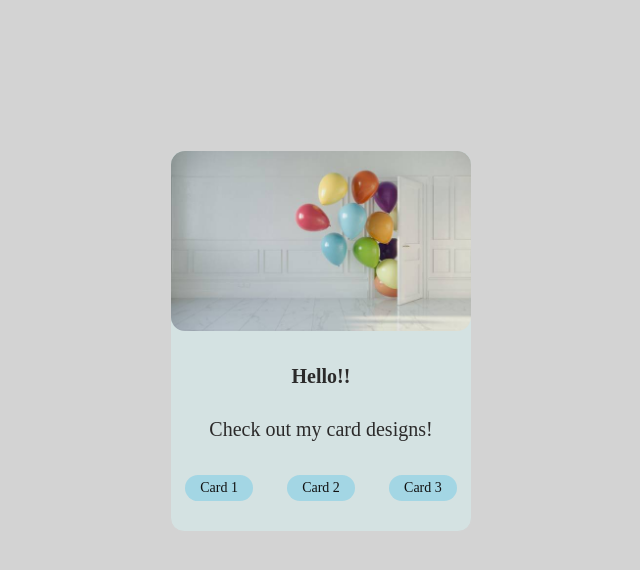
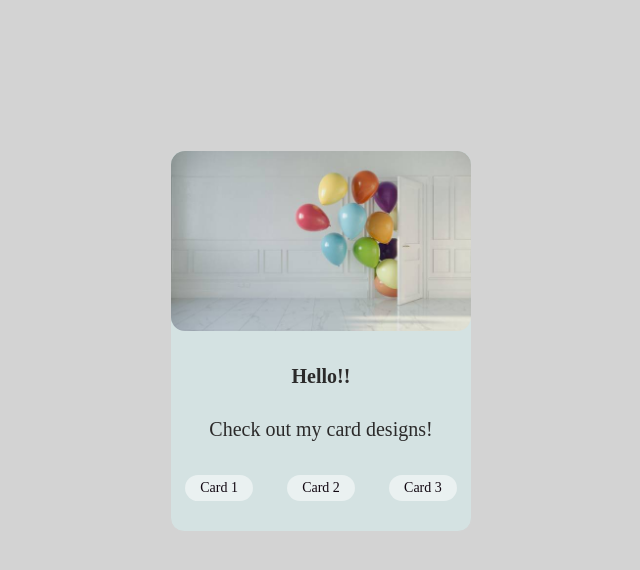
Before and after one commit to velanviki/Cards, a plain HTML site: page index.html in a window 1280 px wide. Shown: the whole page, without its empty margins (319-959 px from the left). Drawn offline with Linux system fonts and the light colour scheme.

Commit message:
Update index.css

```diff
--- a/index.css
+++ b/index.css
@@ -23,12 +23,12 @@ body{
     gap: 20px; /* Adds space between flex items */
 }
 .homeStyle{
-    background-color: rgba(111, 200, 229, 0.496);
+    background-color: rgba(255, 255, 255, 0.496);
     border: none;
     padding: 5px 15px;
     font-size: 14px;
     border-radius: 16px;
-    color: rgb(17, 17, 17);
+    color: rgb(17, 7, 17);
     font-weight:lighter;
 }
 .homeLink{
```
